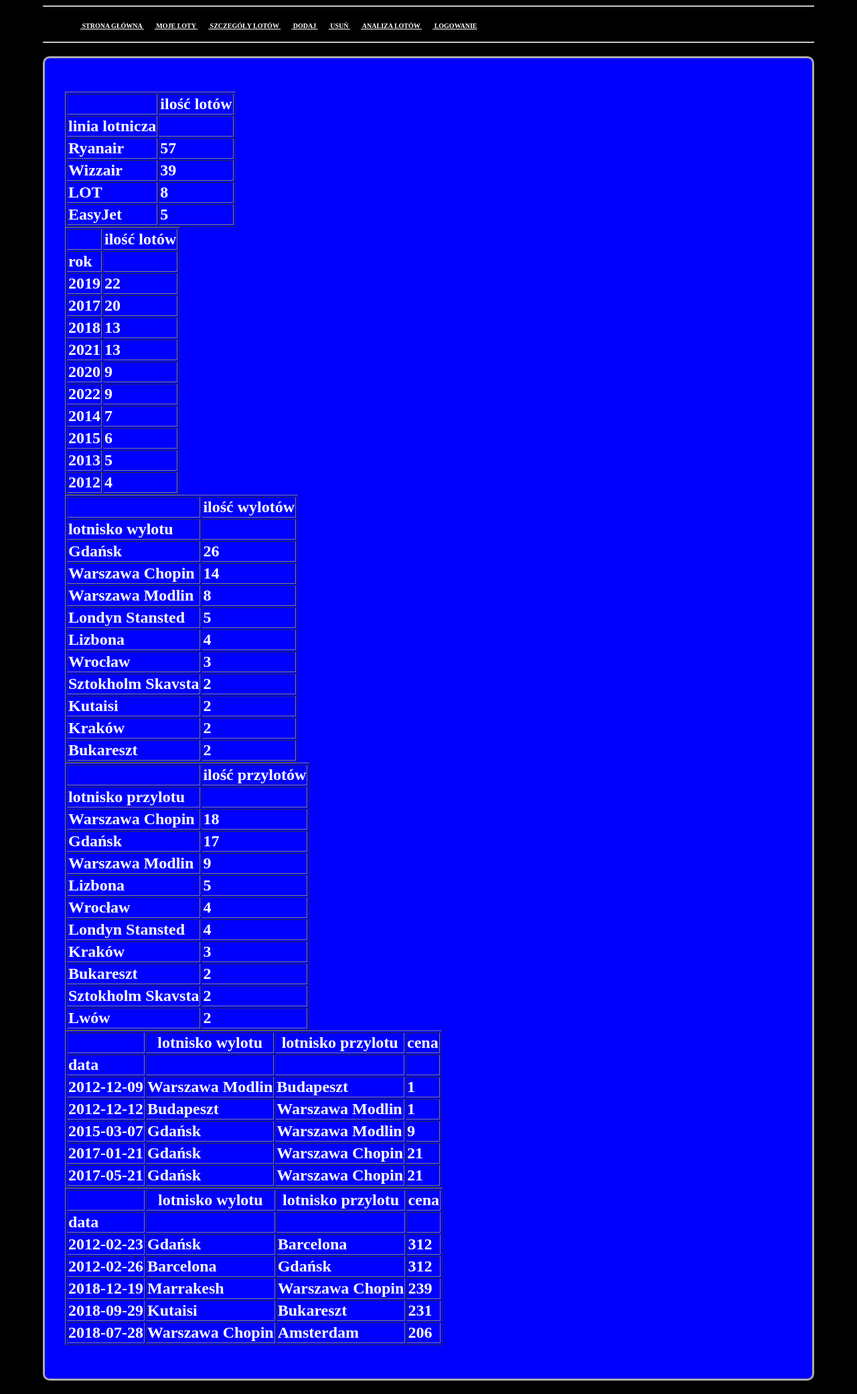
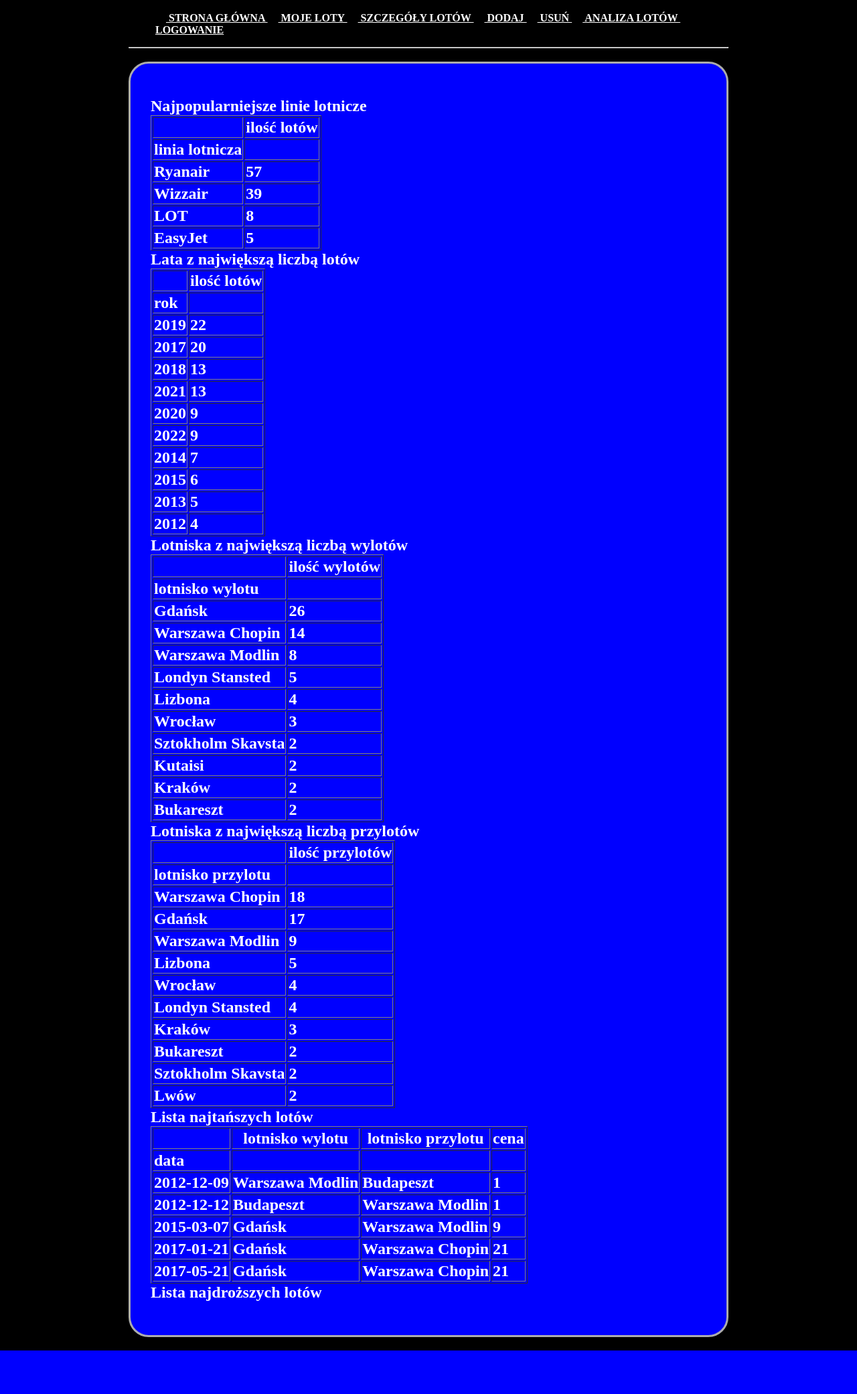
Before and after one commit to tripper123/projekt_loty, a Django app: a page that uses loty/templates/index2.html in a window 1280 px wide. Shown: the whole page at 67% size. After the commit the page ends 2017 px from the top, so only its background shows below. Run offline with Django 4.2, Linux system fonts and the light colour scheme.

Commit message:
poprawa wyglądu strony

```diff
--- a/loty/static/css/style.css
+++ b/loty/static/css/style.css
@@ -1,26 +1,28 @@
 body {
     background: black;
-    margin: 0 5%;
+    margin: 0 15%;
+    font size: 30px
 }
 
 .top {
     background: blue;
     border: 3px solid #acacac;
-    border-radius: 10px;
+    border-radius: 30px;
     padding: 30px;
     margin: 20px 0px;
     text-align:left;
+    font size: 30px
  }
 
 .menu, .footer {
     background: #cccccc;
     border: 3px solid #acacac;
-    padding: 10px;
+    padding: 30px;
     text-align:middle;
+    font size: 30px
 }
-
 a {
     color: white;
-    font-size: 10px;
     font-weight: bold;
+    font size: 30px
 }
--- a/loty/templates/base.html
+++ b/loty/templates/base.html
@@ -150,8 +150,8 @@
     <hr>
 
   </div>
-    {% block widok %}
-    {% endblock %}
+  {% block widok %}
+      {% endblock widok %}
 </main>
 </body>
 </html>
--- a/loty/templates/index.html
+++ b/loty/templates/index.html
@@ -6,6 +6,7 @@
     <meta charset="utf-8">
     <link rel="stylesheet" href="{% static 'css/style.css' %}">
 
+<head>
 
 <html lang="pl">
   <hr>
@@ -41,7 +42,7 @@
         </a>
     </ul>
     <hr>
-</head>
+
 
 <body>
     <meta charset="utf-8">
--- a/loty/templates/index2.html
+++ b/loty/templates/index2.html
@@ -1,4 +1,4 @@
-<table border="1" class="dataframe table table-striped text-center">
+Najpopularniejsze linie lotnicze<table border="1" class="dataframe table table-striped text-center">
   <thead>
     <tr style="text-align: center;">
       <th></th>
@@ -27,7 +27,7 @@
       <td>5</td>
     </tr>
   </tbody>
-</table><table border="1" class="dataframe table table-striped text-center">
+</table>Lata z największą liczbą lotów<table border="1" class="dataframe table table-striped text-center">
   <thead>
     <tr style="text-align: center;">
       <th></th>
@@ -80,7 +80,7 @@
       <td>4</td>
     </tr>
   </tbody>
-</table><table border="1" class="dataframe table table-striped text-center">
+</table>Lotniska z największą liczbą wylotów<table border="1" class="dataframe table table-striped text-center">
   <thead>
     <tr style="text-align: center;">
       <th></th>
@@ -133,7 +133,7 @@
       <td>2</td>
     </tr>
   </tbody>
-</table><table border="1" class="dataframe table table-striped text-center">
+</table>Lotniska z największą liczbą przylotów<table border="1" class="dataframe table table-striped text-center">
   <thead>
     <tr style="text-align: center;">
       <th></th>
@@ -186,7 +186,7 @@
       <td>2</td>
     </tr>
   </tbody>
-</table><table border="1" class="dataframe table table-striped text-center">
+</table>Lista najtańszych lotów<table border="1" class="dataframe table table-striped text-center">
   <thead>
     <tr style="text-align: center;">
       <th></th>
@@ -233,51 +233,4 @@
       <td>21</td>
     </tr>
   </tbody>
-</table><table border="1" class="dataframe table table-striped text-center">
-  <thead>
-    <tr style="text-align: center;">
-      <th></th>
-      <th>lotnisko wylotu</th>
-      <th>lotnisko przylotu</th>
-      <th>cena</th>
-    </tr>
-    <tr>
-      <th>data</th>
-      <th></th>
-      <th></th>
-      <th></th>
-    </tr>
-  </thead>
-  <tbody>
-    <tr>
-      <th>2012-02-23</th>
-      <td>Gdańsk</td>
-      <td>Barcelona</td>
-      <td>312</td>
-    </tr>
-    <tr>
-      <th>2012-02-26</th>
-      <td>Barcelona</td>
-      <td>Gdańsk</td>
-      <td>312</td>
-    </tr>
-    <tr>
-      <th>2018-12-19</th>
-      <td>Marrakesh</td>
-      <td>Warszawa Chopin</td>
-      <td>239</td>
-    </tr>
-    <tr>
-      <th>2018-09-29</th>
-      <td>Kutaisi</td>
-      <td>Bukareszt</td>
-      <td>231</td>
-    </tr>
-    <tr>
-      <th>2018-07-28</th>
-      <td>Warszawa Chopin</td>
-      <td>Amsterdam</td>
-      <td>206</td>
-    </tr>
-  </tbody>
-</table>
+</table>Lista najdroższych lotów
--- a/loty/templates/index3.html
+++ b/loty/templates/index3.html
@@ -1,13 +1,14 @@
 
 {% load static %}
 <!doctype html>
-
 <head>
     <meta charset="utf-8">
     <link rel="stylesheet" href="{% static 'css/style.css' %}">
+
 </head>
+
 <html lang="pl">
-  <hr>
+
     <ul class="nav nav-pills flex-column mb-auto">
        <li>
         <a href="{% url 'index' %}"class="nav-link active">
@@ -41,47 +42,10 @@
     </ul>
     <hr>
 <body>
-
     <div class="top">
         <span style="color: white">
-
         <h2>{% include "index2.html" %}
         </h2>
 
-
     </div>
 </body>
-</html>
-
-
-
-
-
-
-<!--<!doctype html>-->
-<!--<html lang="pl">-->
-
-<!--<head>-->
-<!--    <meta charset="utf-8">-->
-<!--    <link rel="stylesheet" href="{% static 'css/style.css' %}">-->
-
-<!--</head>-->
-
-<!--<body>-->
-
-<!--    <div class="top">-->
-<!--        <span style="color: white">-->
-
-<!--        <h2>-->
-<!--        </h2>-->
-<!--    </div>-->
-
-<!--</body>-->
-
-<!--       <li>-->
-<!--        <a href="{% url 'lot' %}">-->
-<!--          -> przejdź dalej-->
-<!--        </a>-->
-<!--      </li>-->
-
-<!--</html>-->
--- a/loty/templates/lot.html
+++ b/loty/templates/lot.html
@@ -8,9 +8,9 @@
 
 </head>
 <html lang="pl">
-  <hr>
+
     <ul class="nav nav-pills flex-column mb-auto">
-       <li>
+       <hr><li>
         <a href="{% url 'index' %}"class="nav-link active">
           <svg class="bi me-2" width="16" height="16"><use xlink:href="#grid"/></svg>
           STRONA GŁÓWNA
@@ -41,7 +41,6 @@
         </a>
     </ul>
     <hr>
-
 
 <body>
 
```
Also changed, not shown: loty/analiza.py (+6 -3 lines).
